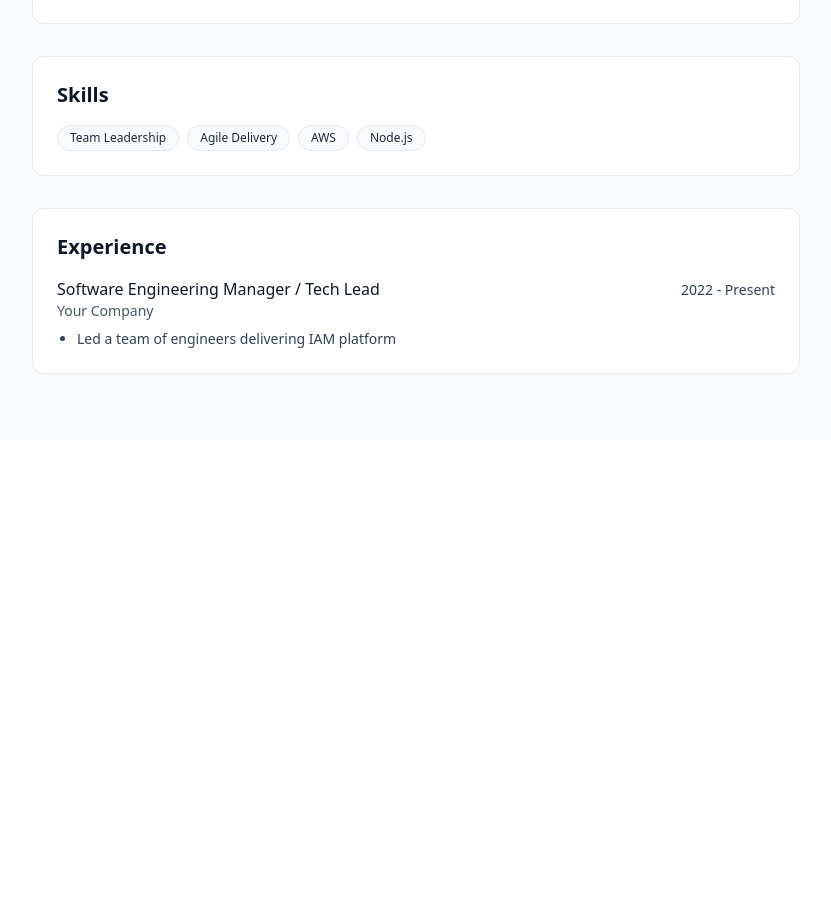
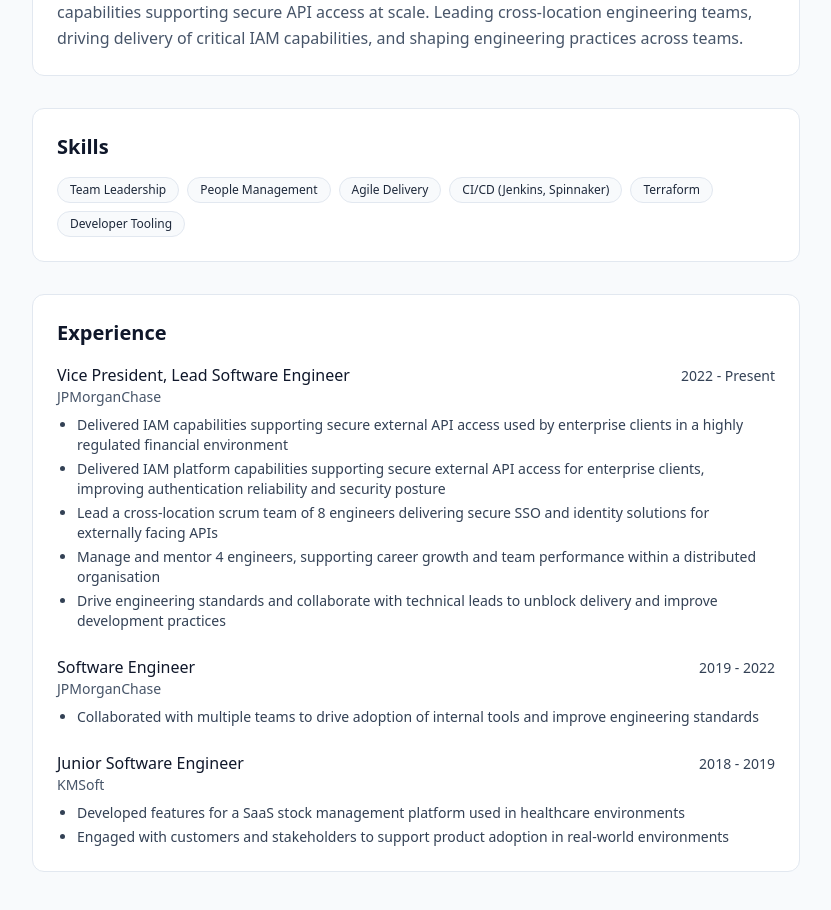
Before and after one commit to ryan-mitchell-code/cv, a React (Vite) app: page / in a window 1280 px wide. Shown: the part 360-1270 px from the top of the page, without its empty margins (224-1055 px from the left). Before the commit the page ends 800 px from the top, so only its background shows below. Built offline with nearby package versions, Linux system fonts and the light colour scheme.

Commit message:
cv-008 rough draft of CV content

```diff
--- a/src/data/experience.ts
+++ b/src/data/experience.ts
@@ -2,23 +2,104 @@ import type { Experience } from "../types/cv";
 
 export const experiences: Experience[] = [
   {
-    company: "Your Company",
-    role: "Software Engineering Manager / Tech Lead",
+    company: "JPMorganChase",
+    role: "Vice President, Lead Software Engineer",
     start: "2022",
     end: "Present",
     achievements: [
       {
-        text: "Led a team of engineers delivering IAM platform",
+        text:
+          "Delivered IAM capabilities supporting secure external API access used by enterprise clients in a highly regulated financial environment",
+      },
+      {
+        text:
+          "Delivered IAM platform capabilities supporting secure external API access for enterprise clients, improving authentication reliability and security posture",
+      },
+      {
+        text:
+          "Lead a cross-location scrum team of 8 engineers delivering secure SSO and identity solutions for externally facing APIs",
         modes: ["manager"],
       },
       {
-        text: "Designed scalable IAM architecture",
+        text:
+          "Manage and mentor 4 engineers, supporting career growth and team performance within a distributed organisation",
+        modes: ["manager"],
+      },
+      {
+        text:
+          "Drive engineering standards and collaborate with technical leads to unblock delivery and improve development practices",
+        modes: ["manager"],
+      },
+      {
+        text:
+          "Designed and delivered OAuth-based credential management for Payments Developer Portal integrating with Treasury APIs",
         modes: ["techLead", "iam"],
       },
       {
-        text: "Implemented OIDC authentication flows",
+        text:
+          "Built and maintained externally facing login platform using React and Java supporting localisation and dynamic branding",
+        modes: ["techLead"],
+      },
+      {
+        text:
+          "Implemented embedded step-up authentication flows to enhance application security and user verification",
+        modes: ["iam"],
+      },
+      {
+        text:
+          "Delivered IAM capabilities supporting secure external access in a highly regulated financial environment",
         modes: ["iam"],
       },
     ],
   },
+  {
+    company: "JPMorganChase",
+    role: "Software Engineer",
+    start: "2019",
+    end: "2022",
+    achievements: [
+      {
+        text:
+          "Built and integrated developer tooling to improve software quality and shift testing practices earlier in the development lifecycle",
+        modes: ["techLead"],
+      },
+      {
+        text:
+          "Developed tooling to enforce audit compliance for production releases across engineering teams",
+        modes: ["techLead"],
+      },
+      {
+        text:
+          "Collaborated with multiple teams to drive adoption of internal tools and improve engineering standards",
+        modes: ["manager"],
+      },
+      {
+        text:
+          "Integrated SaaS solutions with internal systems to provide commit-level analysis and insights",
+        modes: ["techLead"],
+      },
+    ],
+  },
+  {
+    company: "KMSoft",
+    role: "Junior Software Engineer",
+    start: "2018",
+    end: "2019",
+    achievements: [
+      {
+        text:
+          "Developed features for a SaaS stock management platform used in healthcare environments",
+      },
+      {
+        text:
+          "Built software for barcode scanners supporting offline-first synchronisation for remote operations",
+        modes: ["techLead"],
+      },
+      {
+        text:
+          "Engaged with customers and stakeholders to support product adoption in real-world environments",
+        modes: ["manager"],
+      },
+    ],
+  },
 ];
--- a/src/data/profile.ts
+++ b/src/data/profile.ts
@@ -2,25 +2,26 @@ import type { Profile } from "../types/cv";
 
 export const profile: Profile = {
   name: "Ryan Mitchell",
-  title: "Software Engineering Manager / Tech Lead (IAM)",
+  title: "Engineering Manager / Tech Lead (IAM & Identity Platforms)",
+
   summaries: [
     {
       text:
-        "Engineering leader specialising in Identity and Access Management, building scalable, secure systems and leading high-performing teams.",
+        "Engineering leader specialising in Identity and Access Management, delivering secure, scalable authentication and credential management solutions for externally facing platforms within financial services. Experienced leading cross-location teams and building critical IAM capabilities supporting secure API access at scale.",
     },
     {
       text:
-        "Experienced in leading teams, driving delivery, and improving engineering practices.",
+        "Leading cross-location engineering teams, driving delivery of critical IAM capabilities, and shaping engineering practices across teams.",
       modes: ["manager"],
     },
     {
       text:
-        "Hands-on tech lead with strong focus on architecture and system design.",
+        "Hands-on tech lead with experience designing and building scalable systems using React, Java, and cloud-native technologies.",
       modes: ["techLead"],
     },
     {
       text:
-        "Deep expertise in IAM, including OAuth2, OIDC, and Zero Trust architectures.",
+        "Deep expertise in IAM, including SSO, OAuth-based credential management, step-up authentication, and secure API access for external consumers.",
       modes: ["iam"],
     },
   ],
--- a/src/data/skills.ts
+++ b/src/data/skills.ts
@@ -1,18 +1,22 @@
 export const skills = [
   { name: "Identity & Access Management", modes: ["iam"] },
   { name: "OAuth2 / OpenID Connect", modes: ["iam"] },
-  { name: "SAML", modes: ["iam"] },
-  { name: "Zero Trust Architecture", modes: ["iam"] },
+  { name: "SSO", modes: ["iam"] },
+  { name: "Authentication & Authorisation", modes: ["iam"] },
 
   { name: "System Design", modes: ["techLead"] },
   { name: "Microservices", modes: ["techLead"] },
   { name: "React", modes: ["techLead"] },
-  { name: "TypeScript", modes: ["techLead"] },
+  { name: "Java (Spring Boot)", modes: ["techLead"] },
+  { name: "Kubernetes", modes: ["techLead"] },
+  { name: "AWS", modes: ["techLead"] },
 
   { name: "Team Leadership", modes: ["manager"] },
+  { name: "People Management", modes: ["manager"] },
   { name: "Agile Delivery", modes: ["manager"] },
 
-  // shared skills
-  { name: "AWS" },
-  { name: "Node.js" },
+  // shared
+  { name: "CI/CD (Jenkins, Spinnaker)" },
+  { name: "Terraform" },
+  { name: "Developer Tooling" },
 ];
```
